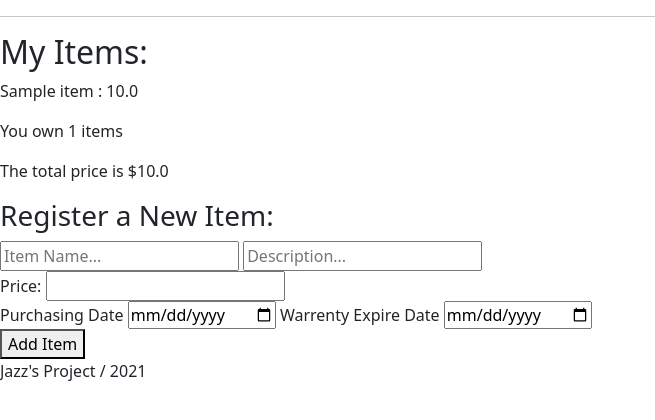
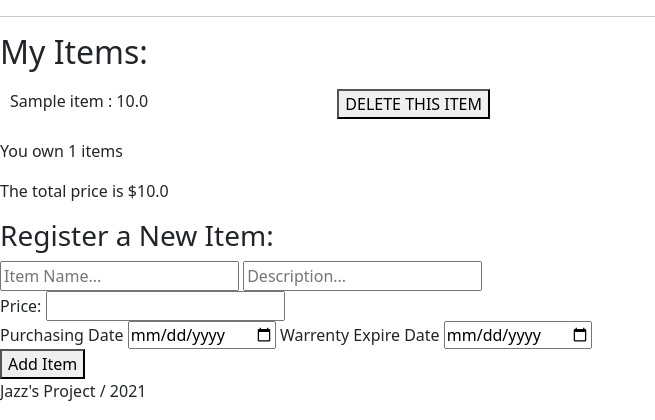
Before and after one commit to Jazz0006/personalBlog, a Flask app: page /items/ in a window 1280 px wide. Shown: the part 158-578 px from the top of the page, without its empty margins (0-655 px from the left). Run offline with Flask 2, Linux system fonts and the light colour scheme; a user stored in the database is signed in; tables that the repository leaves empty hold one stand-in row (values such as "Sample post"); parts of the project's set-up code (start-up, migrations or seed data) failed here and were passed over.

Commit message:
Updated README and css

```diff
--- a/program/controllers/item_controller.py
+++ b/program/controllers/item_controller.py
@@ -36,3 +36,10 @@ def get_items():
         "total_price" : total_price
     }
     return render_template("item_index.html", page_data=data)
+
+@bought_items.route('/item/delete/<int:id>/')
+@login_required
+def delete_item(id):
+    item = Bought_Item.query.get_or_404(id)
+    db.session.delete(item)
+    db.session.commit()
--- a/program/templates/base.html
+++ b/program/templates/base.html
@@ -11,6 +11,7 @@
                 display: grid;
                 grid-template-columns: auto auto;
                 padding: 5px;
+                justify-content: space-between;
             }
 
             .grid-item {
--- a/program/templates/item_index.html
+++ b/program/templates/item_index.html
@@ -4,7 +4,14 @@
     <h2>My Items: </h2>
     {% if page_data.list_items %}
         {% for item in page_data.list_items %}
-            <p>{{ item.item_name}} : {{ item.item_price }} </p>
+            <div style="width: 500px;">
+                <div class="grid-container">
+                    <p class="grid-item">{{ item.item_name}} : {{ item.item_price }} </p>
+                    <form class="grid-item" action="/items/delete/{{ item.item_id }}/" method="POST">
+                        <button>DELETE THIS ITEM</button>
+                    </form>
+                </div>
+            </div>
         {% endfor %}
         <p>You own {{ page_data.num_item }} items</p>
         <p>The total price is ${{ page_data.total_price }}</p>
--- a/program/templates/user_index.html
+++ b/program/templates/user_index.html
@@ -6,6 +6,7 @@
     <P>Click on the button will let you login directly as that user.</P>
     <p>These buttons will be removed in production.</p>
     {% for user in page_data.users %}
+        <div style="width: 500px;">
             <div class="grid-container">
                 <a class="grid-item" href='/users/{{ user.user_id }}/'>{{ user.user_name }}</a>
                 <form class="grid-item" action="/users/login/" method="POST">
@@ -14,5 +15,6 @@
                     <button>Login as {{ user.user_name }}</button>
                 </form>
             </div>
+        </div>
     {% endfor %}
 {% endblock %}
```
Also changed, not shown: README.md. Lines whose indentation alone changed are shown as unchanged.
